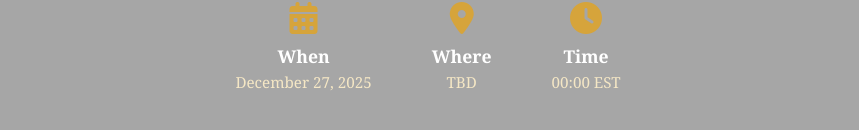
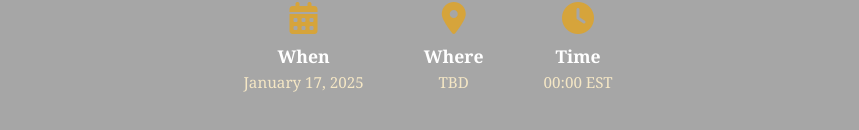
Before and after one commit to joycepriscilla47-del/mnm, a plain HTML site: page index.html in a window 1280 px wide. Shown: the part 492-622 px from the top of the page, without its empty margins (212-1071 px from the left). Drawn offline with Linux system fonts and the light colour scheme.

Commit message:
Update index.html

```diff
--- a/index.html
+++ b/index.html
@@ -198,7 +198,7 @@
     <div class="info-box">
       <i class="fa-solid fa-calendar-days"></i>
       <div class="info-title">When</div>
-      <div class="info-detail">December 27, 2025</div>
+      <div class="info-detail">January 17, 2025</div>
     </div>
 
     <div class="info-box">
```
